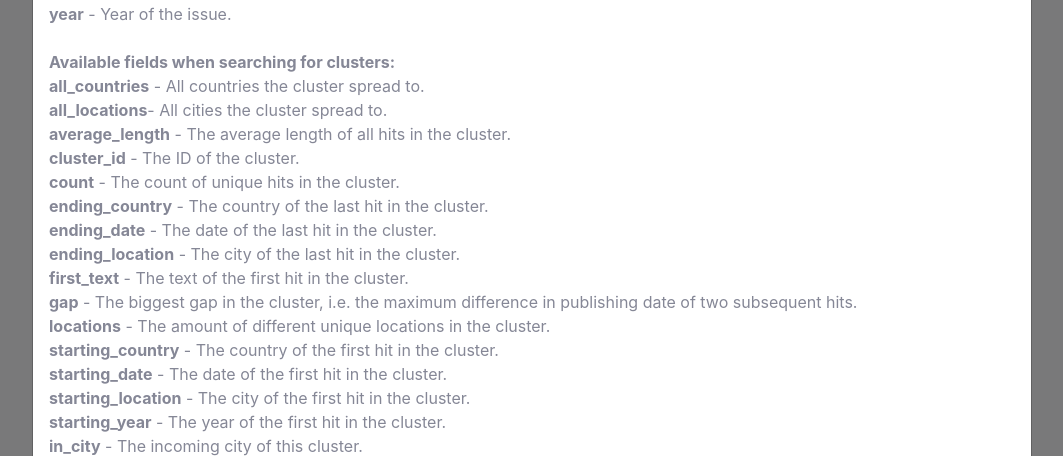
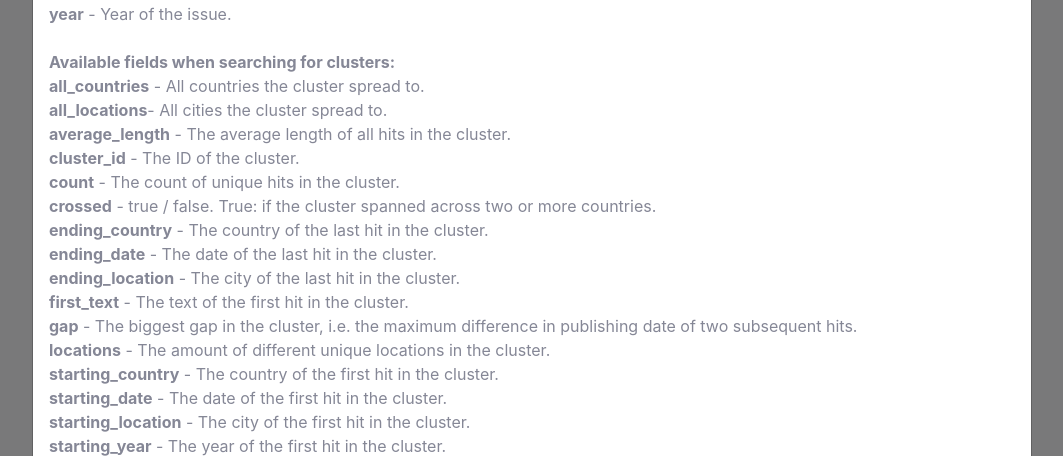
Before and after one commit to avjves/HistSE, a Django app: page / in a window 1280 px wide, after a click that opens the changed part. Shown: the part 722-1178 px from the top of the page, without its empty margins (108-1171 px from the left). Run offline with Django 3.2, Linux system fonts and the light colour scheme; some libraries are stand-ins or nearby versions.

Commit message:
Added crossed to instructions

```diff
--- a/frontend/templates/frontend/partials/instructions.html
+++ b/frontend/templates/frontend/partials/instructions.html
@@ -60,6 +60,8 @@ Below is list of all available fields for searching, followed by examples that s
 	<b>cluster_id</b> - The ID of the cluster.
 <br />
 	<b>count</b> - The count of unique hits in the cluster.
+<br />
+	<b>crossed</b> - true / false. True: if the cluster spanned across two or more countries.
 <br />
 	<b>ending_country</b>  - The country of the last hit in the cluster.
 <br />
```
